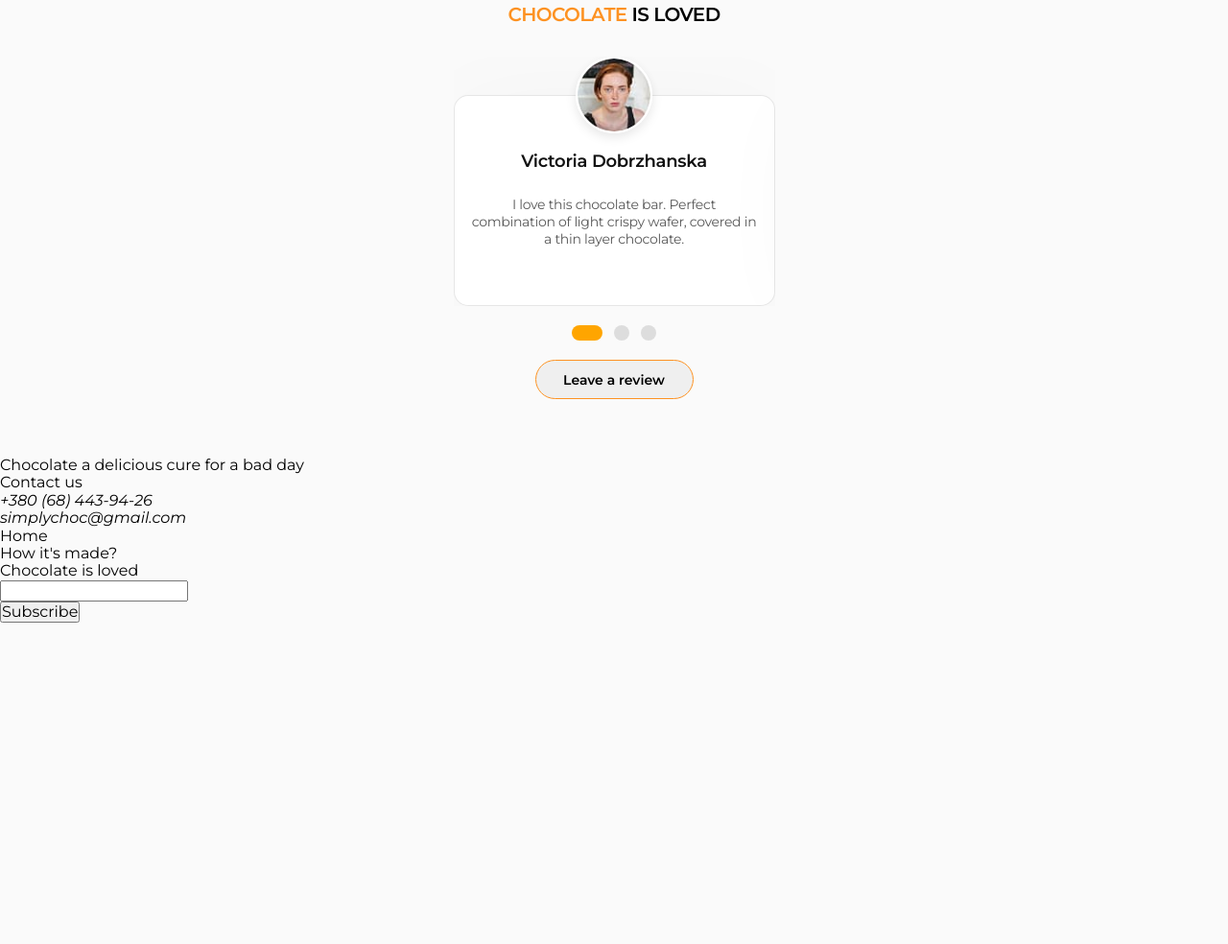
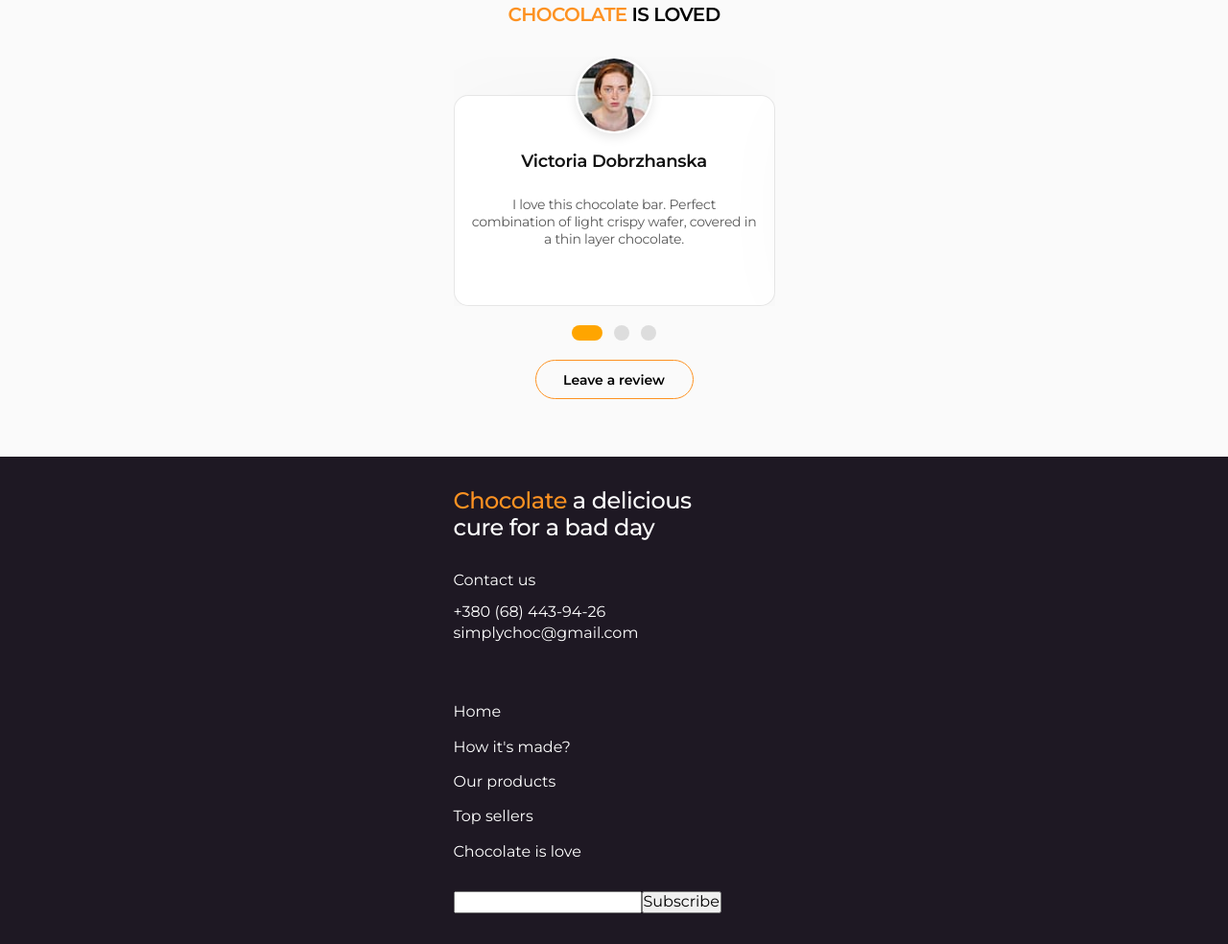
Before and after one commit to MykytaZasorin/Chocolat_page_hmtl_css, a plain HTML site: page index.html in a window 1280 px wide. Shown: the part 3793-4777 px from the top of the page at 96% size. Before the commit the page ends 4442 px from the top, so only its background shows below. Drawn offline with nearby package versions, Linux system fonts and the light colour scheme.

Commit message:
footer start

```diff
--- a/index.html
+++ b/index.html
@@ -3,6 +3,23 @@
   <head>
     <meta charset="UTF-8" />
     <meta name="viewport" content="width=device-width, initial-scale=1.0" />
+    <link
+      rel="apple-touch-icon"
+      sizes="180x180"
+      href="./chocolate_favicon.svg"
+    />
+    <link
+      rel="icon"
+      type="image/x-icon"
+      sizes="32x32"
+      href="./chocolate_favicon.svg"
+    />
+    <link
+      rel="icon"
+      type="image/x-icon"
+      sizes="16x16"
+      href="./chocolate_favicon.svg"
+    />
     <title>Document</title>
     <link rel="preconnect" href="https://fonts.googleapis.com" />
     <link rel="preconnect" href="https://fonts.gstatic.com" crossorigin />
@@ -350,21 +367,36 @@
         </div>
       </section>
 
-      <footer>
-        <p>Chocolate a delicious cure for a bad day</p>
+      <footer class="footer">
+        <div class="container footer-container">
+          <div class="footer-head">
+            <p class="footer-greeting">
+              <span class="text-orange">Chocolate</span> a delicious cure for a
+              bad day
+            </p>
+            <div class="footer-contacts">
               <p>Contact us</p>
               <address>
-          <ul>
-            <li>+380 (68) 443-94-26</li>
-            <li>simplychoc@gmail.com</li>
+                <ul class="footer-adress-list">
+                  <li><a href="tel:+380684439426">+380 (68) 443-94-26</a></li>
+                  <li>
+                    <a href="mailto:simplychoc@gmail.com"
+                      >simplychoc@gmail.com</a
+                    >
+                  </li>
                 </ul>
               </address>
-        <ul>
+            </div>
+          </div>
+          <div class="footer-feet">
+            <ul class="footer-navigation">
               <li>Home</li>
               <li>How it's made?</li>
-          <li>Chocolate is loved</li>
+              <li>Our products</li>
+              <li>Top sellers</li>
+              <li>Chocolate is love</li>
             </ul>
-        <ul>
+            <ul class="footer-buttons">
               <li>
                 <label>
                   <input type="email" />
@@ -374,6 +406,8 @@
                 <button type="submit">Subscribe</button>
               </li>
             </ul>
+          </div>
+        </div>
       </footer>
     </main>
 
--- a/styles/styles.css
+++ b/styles/styles.css
@@ -131,7 +131,11 @@ stroke: #0a0602;
 }
 
 .greeting-section {
-    background-image: image-set("../images/chocolate.jpg" 1x, "../images/chocolate@2x.jpg" 2x);
+    background-image: url("../images/chocolate.jpg");
+    background-image: -webkit-image-set(url("../images/chocolate.jpg") 1x,
+        url("../images/chocolate@2x.jpg") 2x);
+    background-image: image-set(url("../images/chocolate.jpg") 1x,
+        url("../images/chocolate@2x.jpg") 2x);
     background-repeat: no-repeat;
     background-size: cover;
     width: 100%;
@@ -472,3 +476,71 @@ stroke: #0a0602;
     width: 32px;
     border-radius: 10px;
 }
+
+.leave-rev {
+    background-color: transparent;
+}
+
+/* footer */
+
+.footer {
+    background: var(--violet);
+    padding: 32px 20px;
+    color: var(--white);
+}
+
+.footer-container {
+    display: flex;
+    flex-direction: column;
+    gap: 64px;
+}
+
+.footer-greeting {
+    width: 300px;
+    height: auto;
+    font-family: var(--font-family);
+    font-weight: 500;
+    font-size: 24px;
+    line-height: 1.17;
+    letter-spacing: -0.02em;
+}
+
+.footer-contacts {
+    display: flex;
+    flex-direction: column;
+    gap: 14px;
+}
+
+.footer-adress-list {
+    display: flex;
+    flex-direction: column;
+    gap: 4px;
+}
+
+.footer-adress-list li a {
+    color: inherit;
+    font-style: normal;
+    text-decoration: none;
+}
+
+.footer-head {
+    display: flex;
+    flex-direction: column;
+    gap: 32px;
+}
+
+.footer-feet {
+    display: flex;
+    flex-direction: column;
+    gap: 32px;
+}
+
+.footer-navigation {
+    display: flex;
+    flex-direction: column;
+    gap: 18px;
+}
+
+.footer-buttons {
+    display: flex;
+}
```
Also changed, not shown: chocolate_favicon.svg (added), package-lock.json (added). Lines whose indentation alone changed are shown as unchanged.
